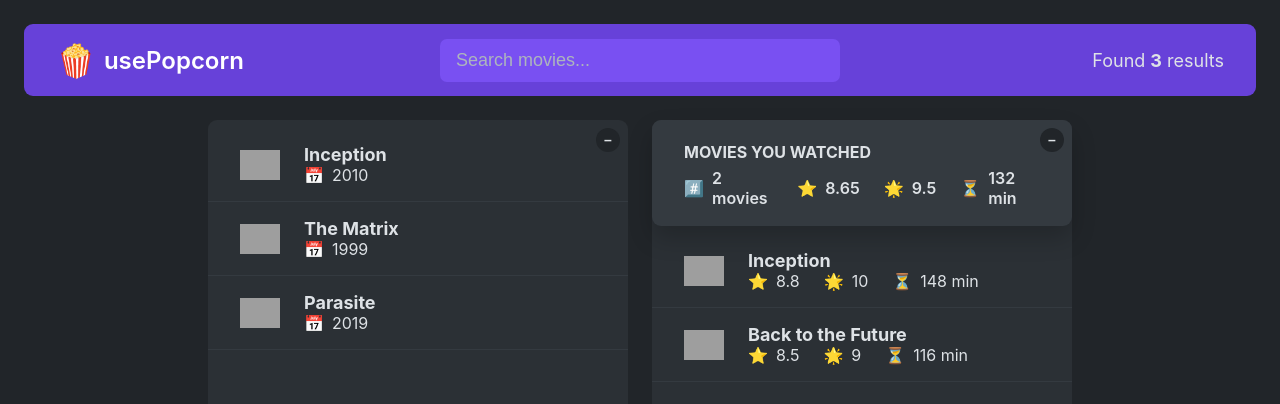
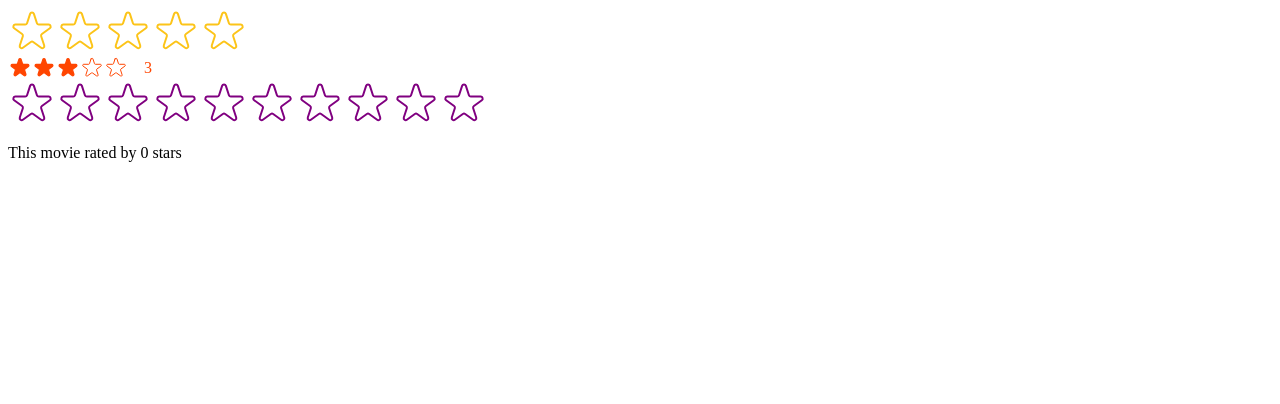
Before and after one commit to Quiddlee/UsePopcorn, a React (Create React App) app: page / in a window 1280 px wide. Shown: the top 404 px of the page. Built offline with nearby package versions, Linux system fonts and the light colour scheme; grey boxes are pictures that could not be loaded.

Commit message:
feat: add star rating component

```diff
--- /dev/null
+++ b/src/StarRating.js
@@ -0,0 +1,123 @@
+import { useState } from 'react';
+import { number, string, array, func } from 'prop-types';
+
+const containerStyle = {
+  display: 'flex',
+  alignItems: 'center',
+  gap: '16px',
+};
+
+const starContainerStyles = {
+  display: 'flex',
+};
+
+StarRating.propTypes = {
+  maxRating: number,
+  defaultRating: number,
+  color: string,
+  size: number,
+  messages: array,
+  className: string,
+  onSetRatingProp: func,
+};
+
+/**
+ * @param maxRating {number}
+ * @param color {string}
+ * @param size {number}
+ * @param className {string}
+ * @param messages {string[]}
+ * @param defaultRating {number}
+ * @param onSetRatingHandler {Function}
+ * @returns {JSX.Element}
+ * @description Configurable rating component 🌟
+ */
+export default function StarRating({
+  maxRating = 5,
+  color = '#fcc419',
+  size = 48,
+  className = '',
+  messages = [],
+  defaultRation = 0,
+  onSetRatingHandler,
+}) {
+  const [rating, setRating] = useState(defaultRation);
+  const [tempRating, setTempRating] = useState(0);
+
+  const textStyle = {
+    lineHeight: '1',
+    margin: '0',
+    color,
+    fontSize: `${size / 1.5}px`,
+  };
+
+  function handleRating(rating) {
+    onSetRatingHandler(rating);
+    setRating(rating);
+  }
+
+  return (
+    <div style={containerStyle} className={className}>
+      <div style={starContainerStyles}>
+        {Array.from({ length: maxRating }, (_, i) => (
+          <Star
+            key={i}
+            onHoverIn={() => setTempRating(i + 1)}
+            onHoverOut={() => setTempRating(0)}
+            onRate={() => handleRating(i + 1)}
+            isFull={tempRating ? i < tempRating : i < rating}
+            color={color}
+            size={size}
+          />
+        ))}
+      </div>
+
+      <p style={textStyle}>
+        {messages.length === maxRating
+          ? messages[tempRating ? tempRating - 1 : rating - 1]
+          : tempRating || rating || ''}
+      </p>
+    </div>
+  );
+}
+
+function Star({ onRate, isFull, onHoverIn, onHoverOut, color, size }) {
+  const starStyle = {
+    display: 'block',
+    width: `${size}px`,
+    height: `${size}px`,
+    cursor: 'pointer',
+  };
+
+  return (
+    <span
+      onMouseEnter={onHoverIn}
+      onMouseLeave={onHoverOut}
+      onClick={onRate}
+      role="button"
+      style={starStyle}>
+      {isFull ? (
+        <svg
+          xmlns="http://www.w3.org/2000/svg"
+          viewBox="0 0 20 20"
+          fill={color}
+          stroke={color}>
+          <path d="M9.049 2.927c.3-.921 1.603-.921 1.902 0l1.07 3.292a1 1 0 00.95.69h3.462c.969 0 1.371 1.24.588 1.81l-2.8 2.034a1 1 0 00-.364 1.118l1.07 3.292c.3.921-.755 1.688-1.54 1.118l-2.8-2.034a1 1 0 00-1.175 0l-2.8 2.034c-.784.57-1.838-.197-1.539-1.118l1.07-3.292a1 1 0 00-.364-1.118L2.98 8.72c-.783-.57-.38-1.81.588-1.81h3.461a1 1 0 00.951-.69l1.07-3.292z" />
+        </svg>
+      ) : (
+        <svg
+          xmlns="http://www.w3.org/2000/svg"
+          fill="none"
+          viewBox="0 0 24 24"
+          stroke={color}>
+          <path
+            strokeLinecap="round"
+            strokeLinejoin="round"
+            strokeWidth="{2}"
+            d="M11.049 2.927c.3-.921 1.603-.921 1.902 0l1.519 4.674a1 1 0 00.95.69h4.915c.969 0 1.371 1.24.588 1.81l-3.976 2.888a1 1 0 00-.363 1.118l1.518 4.674c.3.922-.755 1.688-1.538 1.118l-3.976-2.888a1 1 0 00-1.176 0l-3.976 2.888c-.783.57-1.838-.197-1.538-1.118l1.518-4.674a1 1 0 00-.363-1.118l-3.976-2.888c-.784-.57-.38-1.81.588-1.81h4.914a1 1 0 00.951-.69l1.519-4.674z"
+          />
+        </svg>
+      )}
+    </span>
+  );
+}
--- a/src/index.js
+++ b/src/index.js
@@ -1,11 +1,38 @@
-import React from 'react';
+import React, { useState } from 'react';
 import ReactDOM from 'react-dom/client';
-import './index.css';
-import App from './App';
+// import './index.css';
+// import App from './App';
+import StarRating from './StarRating';
+
+function Test() {
+  const [movieRating, setMovieRating] = useState(0);
+
+  return (
+    <div>
+      <StarRating
+        maxRating={10}
+        color="purple"
+        onSetRatingHandler={setMovieRating}
+      />
+      <p>This movie rated by {movieRating} stars</p>
+    </div>
+  );
+}
 
 const root = ReactDOM.createRoot(document.getElementById('root'));
 root.render(
   <React.StrictMode>
-    <App />
+    {/*<App />*/}
+    <StarRating
+      maxRating={5}
+      messages={['Terrible', 'Bad', 'Okay', 'Good', 'Amazing']}
+    />
+    <StarRating
+      size={24}
+      color="orangered"
+      className="test"
+      defaultRation={3}
+    />
+    <Test />
   </React.StrictMode>,
 );
```
